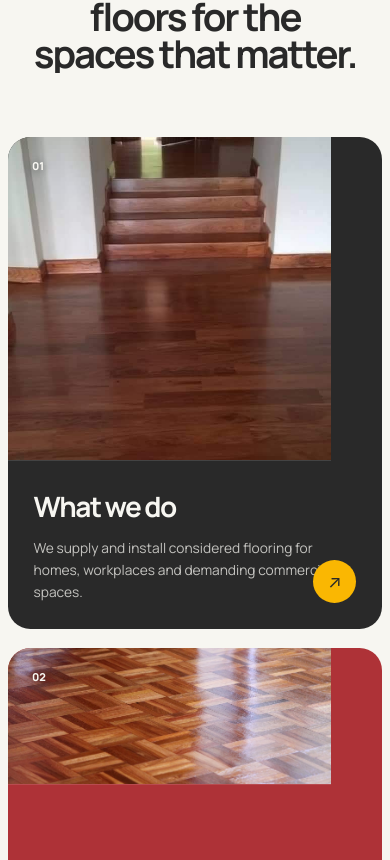
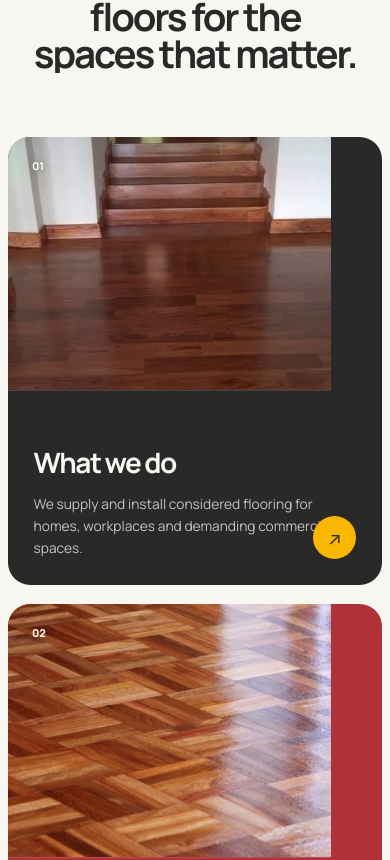
Before and after one commit to jaegermichael/mgflooring, a React (Vite) app: page / in a window 390 px wide. Shown: the part 1411-2271 px from the top of the page. Built offline with nearby package versions, Linux system fonts and the light colour scheme.

Commit message:
Refine project cards and remove St Killian

```diff
--- a/src/data/site.js
+++ b/src/data/site.js
@@ -161,15 +161,6 @@ export const services = [
 ]
 
 export const projects = [
-  {
-    name: 'St Killian High School, Rusape',
-    sector: 'Education',
-    scope: 'Laying floor and wall porcelain tiles, 400m²',
-    contactPerson: 'Sister Dumbura',
-    image: '/img/parquet-teak.jpg',
-    imageAlt: 'Polished tile flooring laid at a school',
-    placeholderImage: true,
-  },
   {
     name: 'Zambezi Water Course, Harare',
     sector: 'Residential / Commercial',
--- a/src/index.css
+++ b/src/index.css
@@ -167,8 +167,8 @@
   .section-kicker { text-align:center; }
   .center-statement { max-width:58rem; margin:1.3rem auto 4rem; text-align:center; font-size:clamp(2.4rem,4vw,4.8rem); line-height:.98; text-wrap:balance; }
   .story-grid { display:grid; grid-template-columns:.9fr 1.05fr .95fr; gap:1.2rem; }
-  .story-card { min-height:30rem; border-radius:1.4rem; overflow:hidden; position:relative; padding:1.6rem; display:flex; flex-direction:column; }
-  .story-card img { display:block; width:calc(100% + 3.2rem); height:auto; margin:-1.6rem -1.6rem 1.5rem; border-bottom:1px solid rgba(255,255,255,.12); }
+  .story-card { height:32rem; border-radius:1.4rem; overflow:hidden; position:relative; padding:1.6rem; display:flex; flex-direction:column; }
+  .story-card img { display:block; width:calc(100% + 3.2rem); height:64%; flex:none; object-fit:cover; object-position:center; margin:-1.6rem -1.6rem 1.5rem; border-bottom:1px solid rgba(255,255,255,.12); }
   .story-card-dark { background:var(--color-ink); color:var(--color-cream); }
   .story-card-lime { background:var(--color-brand-red); color:var(--color-cream); }
   .story-card-photo { color:var(--color-cream); background:var(--color-ink); }
@@ -218,7 +218,7 @@
   .hero-photo { height:min(34rem,58svh); min-height:24rem; }
   .hero-copy-panel { height:auto; min-height:auto; }
   .story-grid,.project-strip { grid-template-columns:1fr; }
-  .story-card { min-height:27rem; }
+  .story-card { height:30rem; }
   .stats-grid { grid-template-columns:1fr 1fr; }
   .projects-heading,.final-cta { align-items:flex-start; flex-direction:column; }
 }
@@ -229,7 +229,7 @@
   .hero-copy-panel { padding:2rem 1.3rem; }
   .hero-copy-panel h1 { font-size:3.2rem; }
   .hero-proof { align-items:flex-start; flex-direction:column; }
-  .story-card { min-height:24rem; }
+  .story-card { height:28rem; }
   .stats-grid { grid-template-columns:1fr; }
   .project-tile { min-height:26rem; }
 }
--- a/src/pages/Home.jsx
+++ b/src/pages/Home.jsx
@@ -9,7 +9,7 @@ const pillars = [
   { number: '03', title: 'Our standard', body: 'Clear advice, careful preparation and a finish that looks right from the first board to the final edge.', className: 'story-card story-card-photo', image: '/img/wood-blocks.jpg' },
 ]
 
-const stats = [['10+', 'years of craft'], ['30+', 'trusted brands'], ['8', 'featured projects'], ['3', 'markets served']]
+const stats = [['10+', 'years of craft'], ['30+', 'trusted brands'], ['7', 'featured projects'], ['3', 'markets served']]
 
 export default function Home() {
   return (
```
